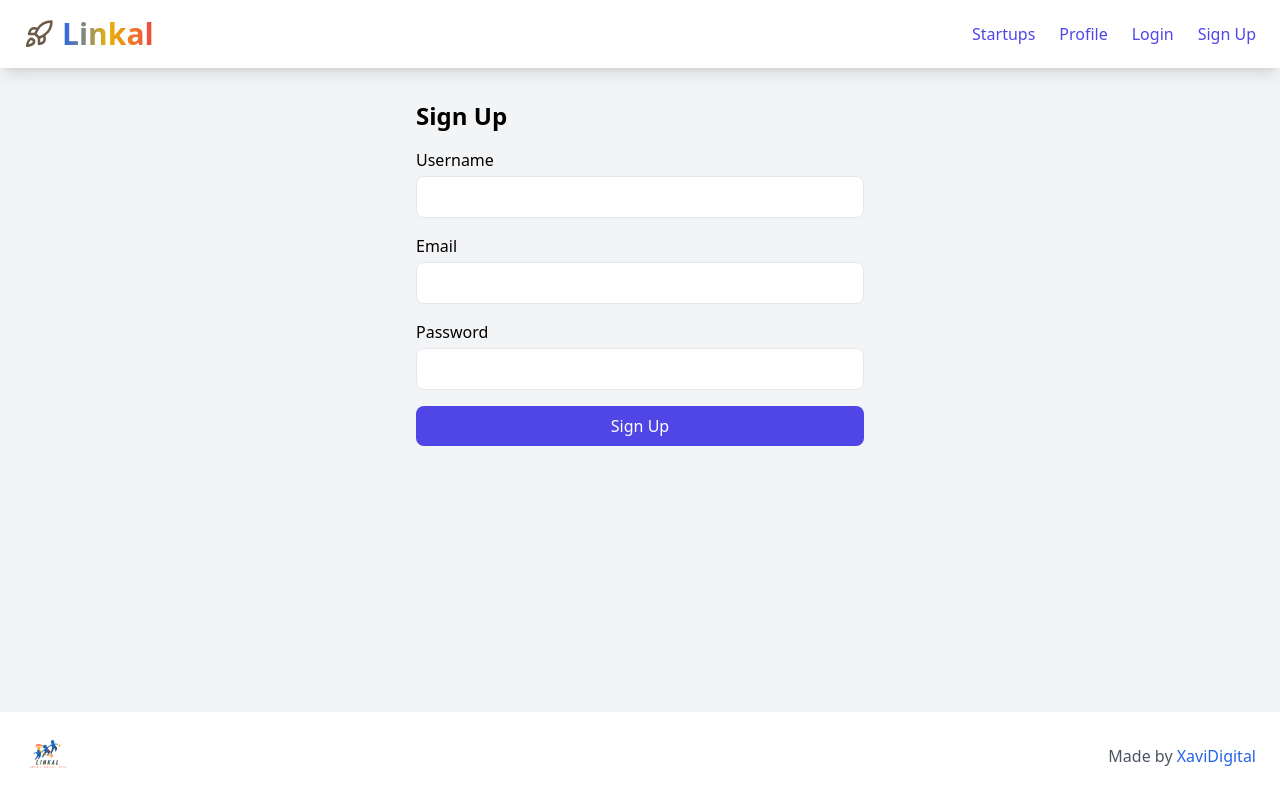
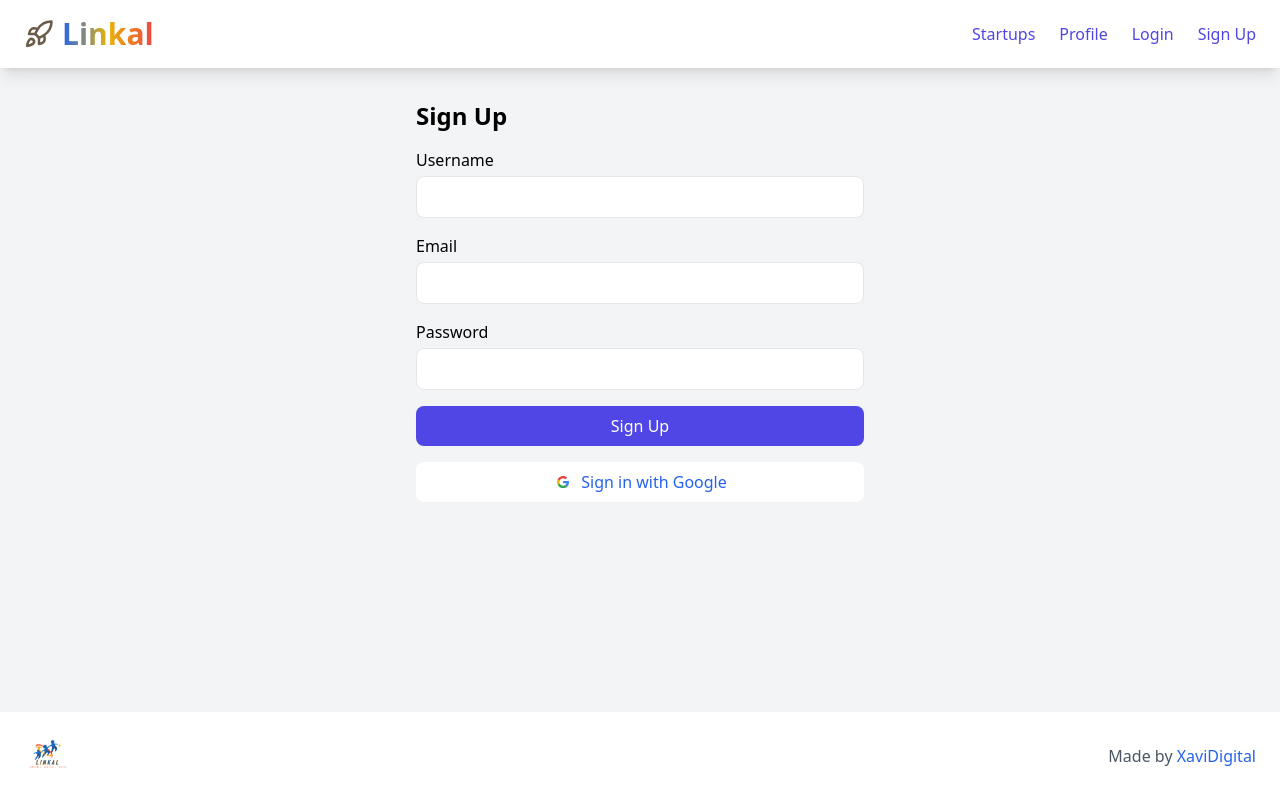
Before and after one commit to XaviDigi/Linkal, a React (Vite) app: page /signup in a window 1280 px wide. Built offline with nearby package versions, Linux system fonts and the light colour scheme; no server answers.

Commit message:
Update SignUp.tsx

```diff
--- a/src/pages/SignUp.tsx
+++ b/src/pages/SignUp.tsx
@@ -1,16 +1,18 @@
 import React, { useState } from 'react';
 import { useNavigate } from 'react-router-dom';
-import { createUserWithEmailAndPassword } from 'firebase/auth';
-import { auth } from '../firebase';
-import { db } from '../firebase'; // Import your Firestore database
-import { doc, setDoc, getDoc } from 'firebase/firestore'; // Import Firestore functions
+import { createUserWithEmailAndPassword, signInWithPopup, GoogleAuthProvider } from 'firebase/auth';
+import { auth, db } from '../firebase';
+import { doc, setDoc, getDoc } from 'firebase/firestore';
+import GoogleLogo from '/images/google-logo.svg';
 
 const SignUp: React.FC = () => {
   const [email, setEmail] = useState('');
   const [password, setPassword] = useState('');
-  const [username, setUsername] = useState(''); // State for username
+  const [username, setUsername] = useState('');
   const [error, setError] = useState('');
   const navigate = useNavigate();
+
+  const provider = new GoogleAuthProvider();
 
   const handleSubmit = async (e: React.FormEvent) => {
     e.preventDefault();
@@ -21,11 +23,11 @@ const SignUp: React.FC = () => {
 
       if (userSnap.exists()) {
         setError('Username already exists. Please choose another one.');
-        return; // Exit if username is not unique
+        return;
       }
 
       // Create user with email and password
-      const userCredential = await createUserWithEmailAndPassword(auth, email, password);
+      await createUserWithEmailAndPassword(auth, email, password);
 
       // Use the username as the document ID in Firestore
       await setDoc(userDoc, {
@@ -35,8 +37,19 @@ const SignUp: React.FC = () => {
       });
 
       navigate('/'); // Navigate after successful signup
-    } catch (error) {
+    } catch (error: unknown) {
+      console.error("Error creating account:", error);
       setError('Failed to create an account. Please try again.');
+    }
+  };
+
+  const handleGoogleLogin = async () => {
+    try {
+      await signInWithPopup(auth, provider);
+      navigate('/');
+    } catch (error: unknown) {
+      console.error("Google login failed:", error instanceof Error ? error.message : error);
+      setError('Failed to log in with Google.');
     }
   };
 
@@ -81,6 +94,16 @@ const SignUp: React.FC = () => {
         <button type="submit" className="w-full bg-indigo-600 text-white py-2 rounded-lg hover:bg-indigo-700 transition duration-300">
           Sign Up
         </button>
+        <div className="mt-4">
+          <button
+            type="button"
+            onClick={handleGoogleLogin}
+            className="w-full flex items-center justify-center bg-white text-blue-600 py-2 rounded-lg hover:bg-blue-100 transition duration-300"
+          >
+            <img src={GoogleLogo} alt="Google Logo" className="w-5 h-5 mr-2" /> {/* Google logo */}
+            Sign in with Google
+          </button>
+        </div>
       </form>
     </div>
   );
```
